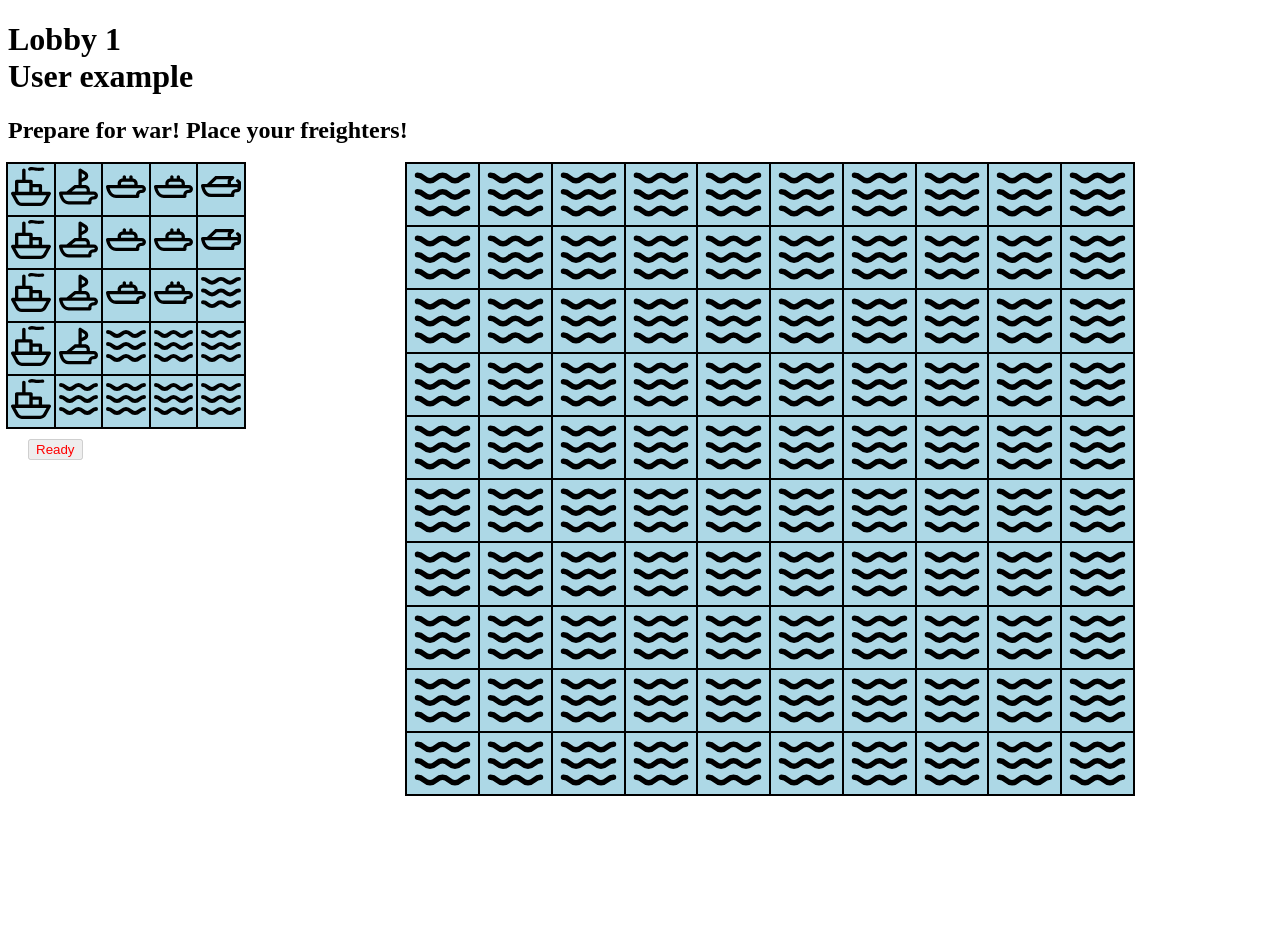
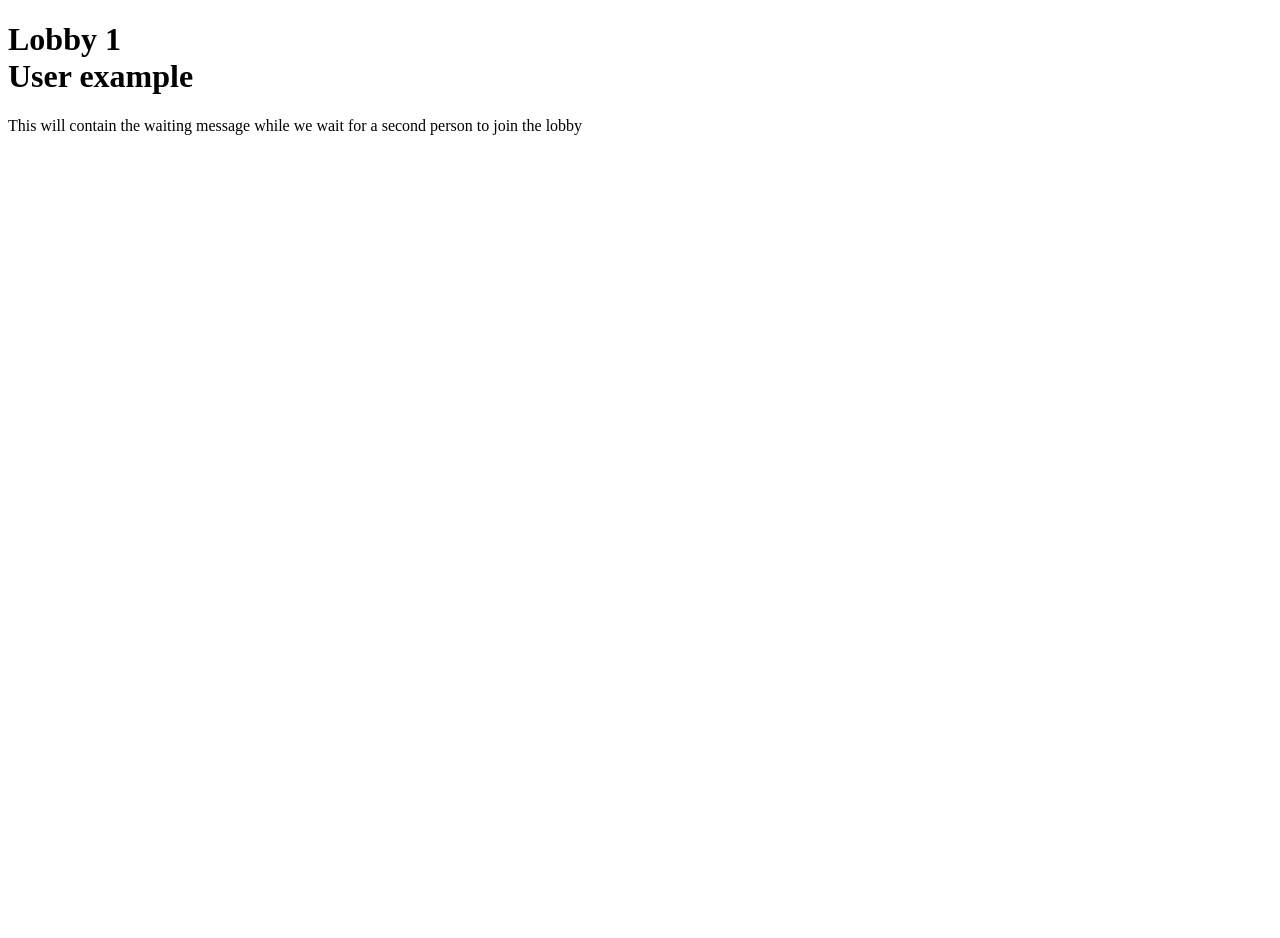
Before and after one commit to josaputra15/freighter-fighter, a Flask app: page /1 in a window 1280 px wide. After the commit the page ends 135 px from the top, so only its background shows below. Run offline with Flask 3, Linux system fonts and the light colour scheme; some libraries are stand-ins or nearby versions.

Commit message:
added a waiting screen before placement. waits for both players to be in now

```diff
--- a/static/lobby.js
+++ b/static/lobby.js
@@ -58,12 +58,8 @@ socket.on("join", (success, usersConnected) => {
 
 // Lobby is full; send the maps
 socket.on("fullLobby", () => {
-    // sendInitialShipMap(placementMap);
-
-    console.log("main ship map was this, right before we called selfMap version of rerender")
-    console.log(mainShipMap)
-    // rerender(debugShipMap, "selfMap")
-    rerender(mainShipMap, "selfMap");
+    document.getElementById("placement").classList.remove("hide");
+    document.getElementById("waiting1").classList.add("hide");
 });
 
 
@@ -94,10 +90,11 @@ socket.on("rerender", (mapType, jsonHitMap) =>{
 });
 
 /**
- * Brings the game into view.
+ * Hides the post-placement waiting screen. Shows the gameboard.
+ * We will receive this at the same time as either a 'yourTurn' or 'notYourTurn', and those will determine turn order, not this
  */
 socket.on("all_players_ready", () => {
-    document.getElementById("waiting").classList.add("hide");
+    document.getElementById("waiting2").classList.add("hide");
     document.getElementById("gameboard").classList.remove("hide");
 });
 
--- a/static/placement.js
+++ b/static/placement.js
@@ -402,7 +402,7 @@ function enableReadyButton(){
 function finishSetup(event){
     mainShipMap = placementMap;
     // show gameboard, hide placement
-    document.getElementById("waiting").classList.remove("hide");
+    document.getElementById("waiting2").classList.remove("hide");
     // Note: These can be edited in client.
     // TODO: (As a final polish thing) Make sure the user still can't do anything with old elements if they use inspect
     // document.getElementById("gameboard").classList.remove("hide");
--- a/templates/lobby.html
+++ b/templates/lobby.html
@@ -17,10 +17,11 @@
             User {{userNum}}
         </h1>
         <!-- TODO: implement this screen -->
-        <div id = "waiting" class="hide">
-            This will contain the waiting message / circle while we wait for the opposing player
+        <div id = "waiting1">
+            This will contain the waiting message while we wait for a second person to join the lobby
         </div>
-        <div id = "placement">
+
+        <div id = "placement" class="hide">
             <h2>Prepare for war! Place your freighters!</h2>
             <div id="placementElems">
                 <div id="placementTop">
@@ -34,12 +35,15 @@
             </div>
         </div>
 
+        <div id = "waiting2" class="hide">
+            This will contain the waiting message while we wait for the opponent to finish placing their ships
+        </div>
+
         <div id="gameboard" class="hide">
             <h2> Your Board</h2>
             <h2> Opponent's Board</h2>
 
             <div id = "selfMap"></div>
-            <!-- probably we pre-populate this with the location of your ships, then just overlay -->
 
             <div id = "opponentMap"></div>
         </div>
```
